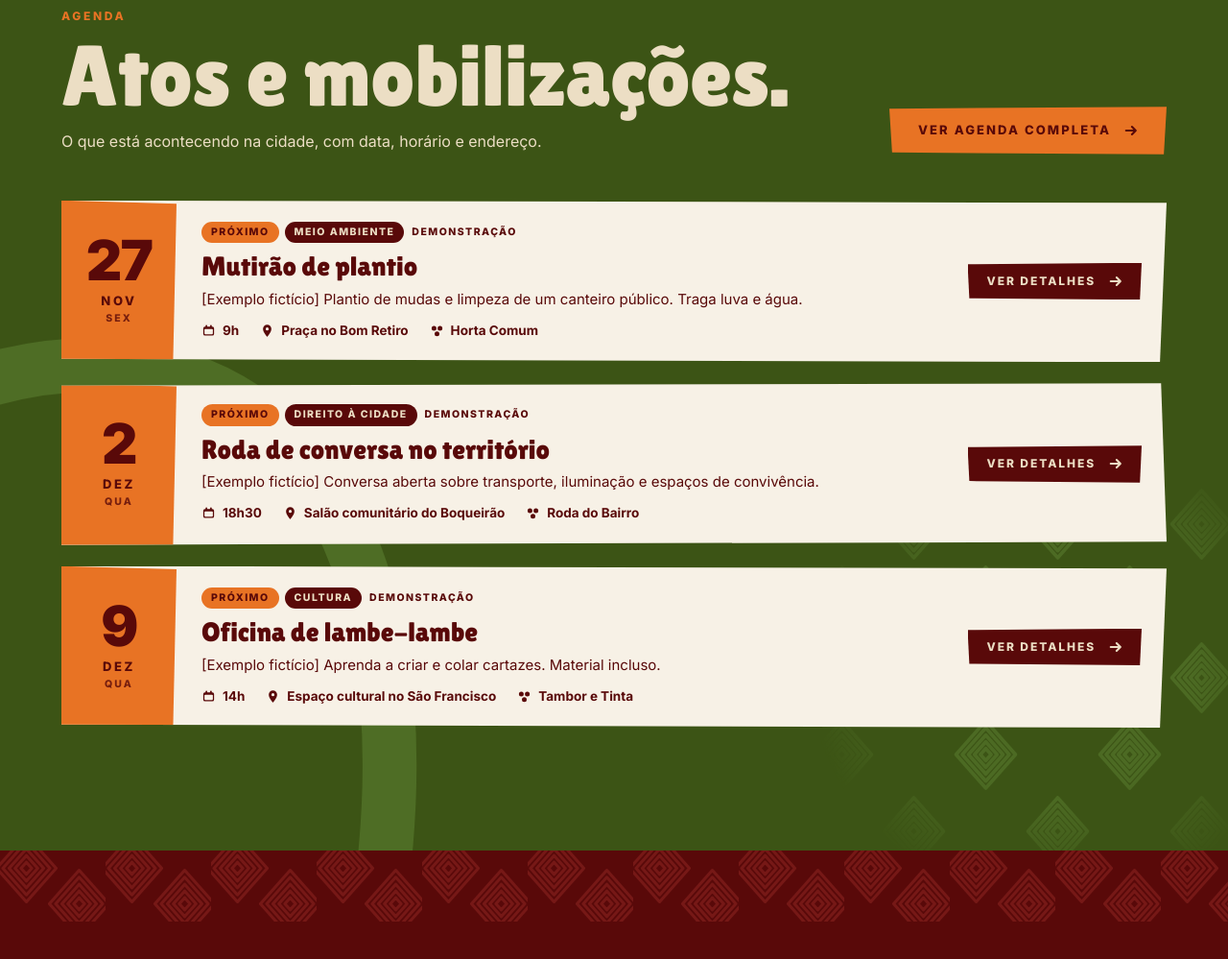
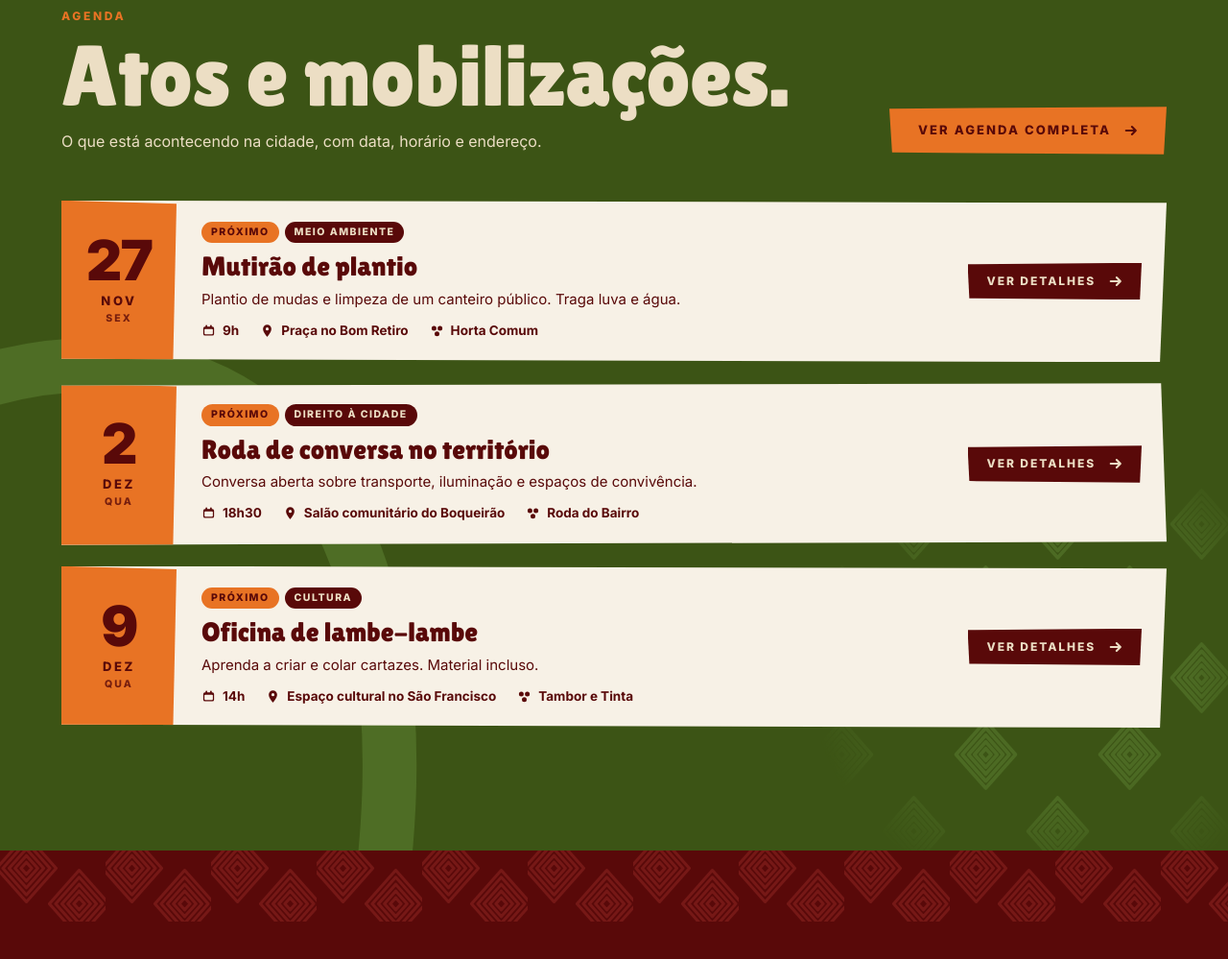
Before and after one commit to Abatiro/abatiro, a plain HTML site: page index.html in a window 1280 px wide. Shown: the part 4375-5374 px from the top of the page at 96% size. Drawn offline with Linux system fonts and the light colour scheme.

Commit message:
Remove notas internas do manifesto e etiquetas de demonstração dos atos
Co-Authored-By: Claude Opus 5.5 <noreply@anthropic.com>
Claude-Session: https://claude.ai/code/session_01Em4yk4K9CCDdjjPSQcYF98

```diff
--- a/assets/js/data.js
+++ b/assets/js/data.js
@@ -137,7 +137,7 @@ window.ABATIRO_DATA = {
       endereco: "Bom Retiro, Curitiba",
       coletivo: "horta-comum",
       foto: "ato-mutirao-de-plantio",
-      demo: true
+      demo: false
     },
     {
       id: "roda-de-conversa-no-territorio",
@@ -150,7 +150,7 @@ window.ABATIRO_DATA = {
       endereco: "Boqueirão, Curitiba",
       coletivo: "roda-do-bairro",
       foto: "ato-roda-de-conversa",
-      demo: true
+      demo: false
     },
     {
       id: "oficina-de-lambe-lambe",
@@ -163,7 +163,7 @@ window.ABATIRO_DATA = {
       endereco: "São Francisco, Curitiba",
       coletivo: "tambor-e-tinta",
       foto: "ato-oficina-lambe-lambe",
-      demo: true
+      demo: false
     },
     {
       id: "pedalada-por-ruas-seguras",
@@ -176,7 +176,7 @@ window.ABATIRO_DATA = {
       endereco: "Água Verde, Curitiba",
       coletivo: "ocupa-ciclo",
       foto: "ato-pedalada",
-      demo: true
+      demo: false
     },
     {
       id: "ato-pela-moradia-digna",
@@ -189,7 +189,7 @@ window.ABATIRO_DATA = {
       endereco: "Sítio Cercado, Curitiba",
       coletivo: "teto-e-chao",
       foto: "ato-moradia-digna",
-      demo: true
+      demo: false
     },
     {
       id: "aula-publica-de-rua",
@@ -202,7 +202,7 @@ window.ABATIRO_DATA = {
       endereco: "Rebouças, Curitiba",
       coletivo: "cursinho-de-esquina",
       foto: "ato-aula-publica",
-      demo: true
+      demo: false
     },
     {
       id: "tarde-de-memoria-e-musica",
@@ -215,7 +215,7 @@ window.ABATIRO_DATA = {
       endereco: "Cajuru, Curitiba",
       coletivo: "voz-da-quebrada",
       foto: "ato-memoria-e-musica",
-      demo: true
+      demo: false
     },
     {
       id: "caminhada-lilas",
@@ -228,7 +228,7 @@ window.ABATIRO_DATA = {
       endereco: "Portão, Curitiba",
       coletivo: "rede-lilas",
       foto: "ato-caminhada-lilas",
-      demo: true
+      demo: false
     }
   ]
 };
```
Also changed, not shown: manifesto.html (+1 -3 lines).
